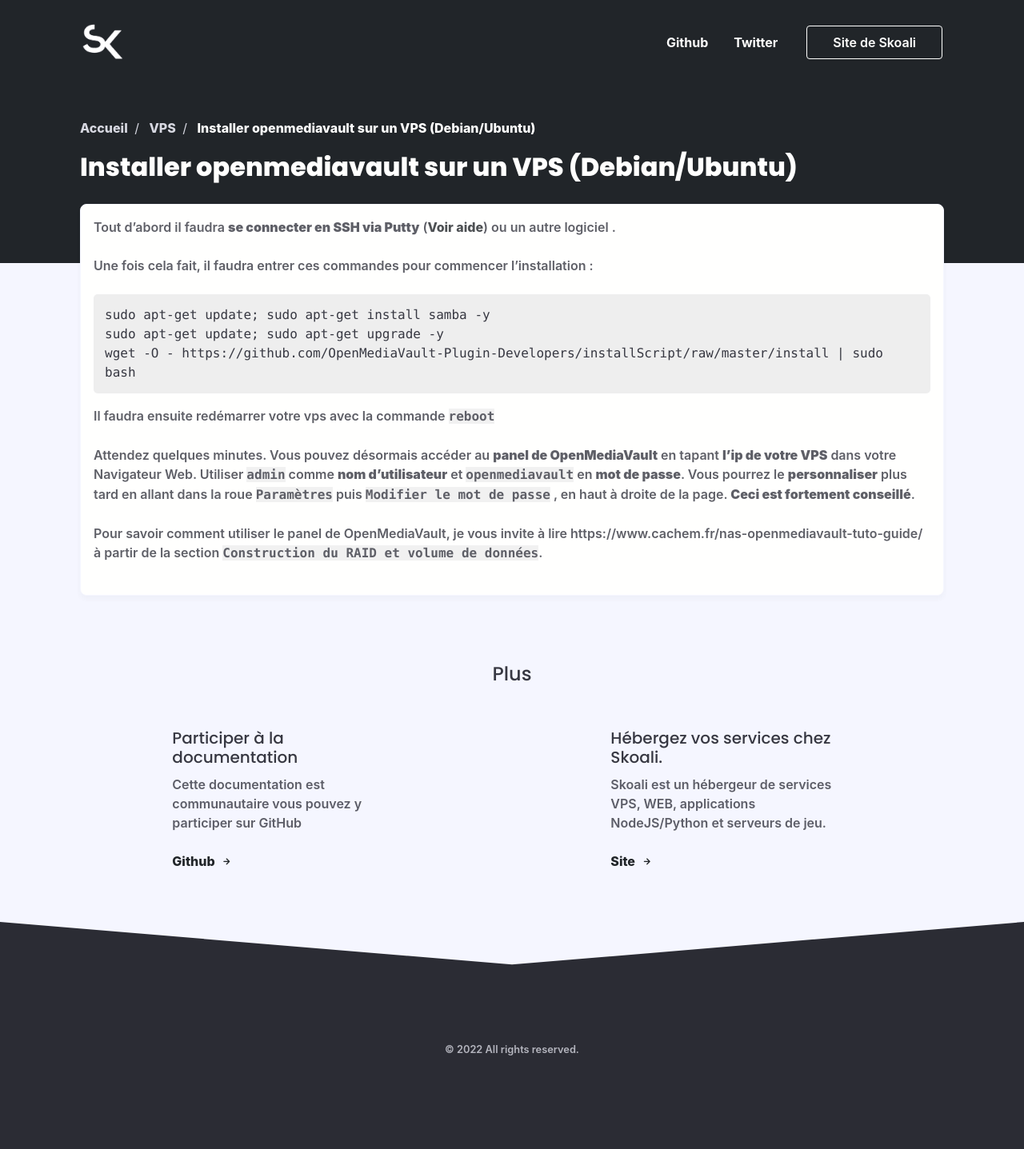
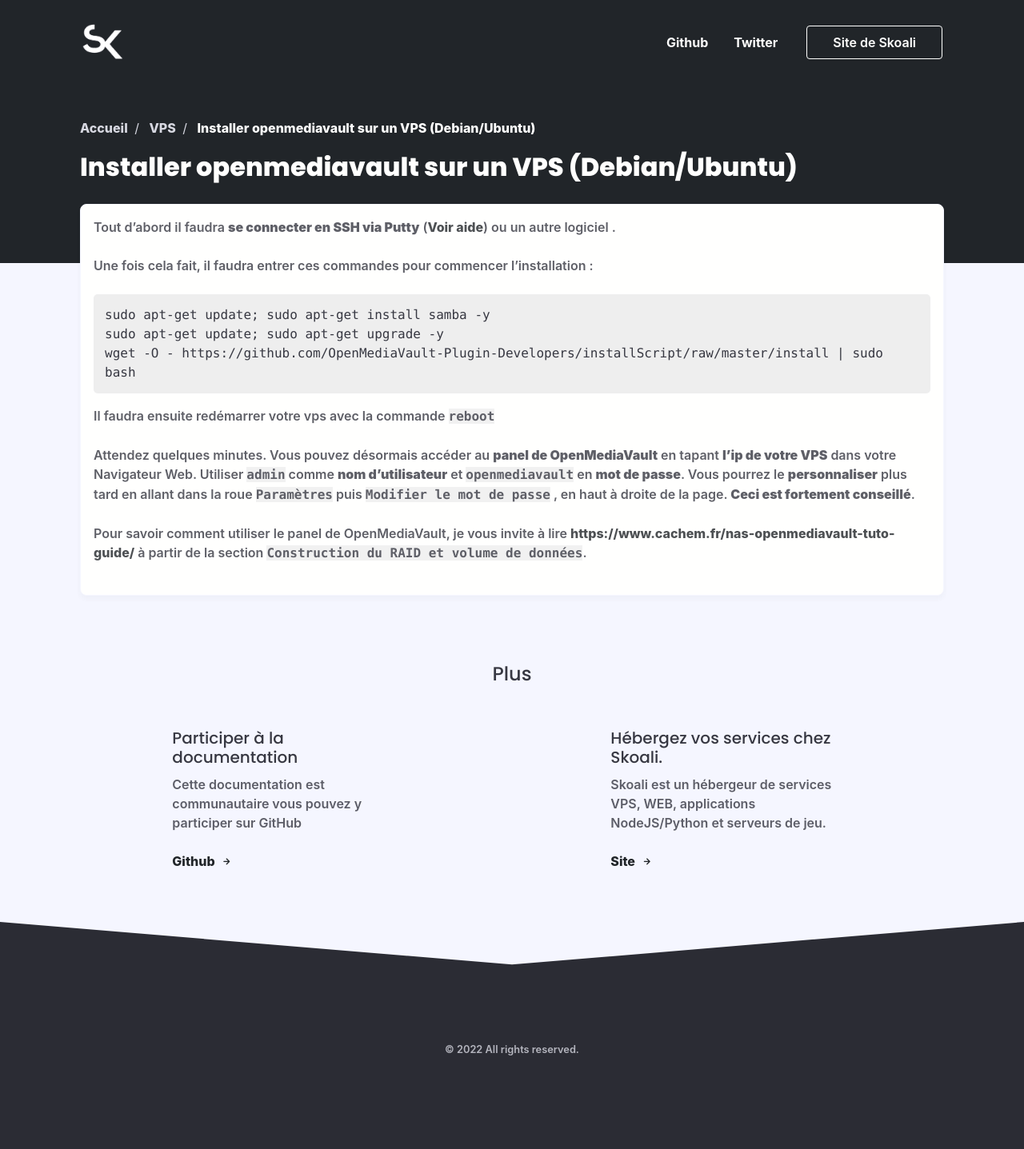
Before and after one commit to Skoali/doc, a Jekyll site: the page built from _posts/vps/2022-01-01-installer-openmediavault.md, in a window 1280 px wide. Shown: the whole page at 80% size. Built offline with Jekyll 4.4.1, drawn with Linux system fonts in a browser that asks for light colours; nearby versions of some CDN libraries; some web fonts are replaced.

```diff
--- a/_posts/vps/2022-01-01-installer-openmediavault.md
+++ b/_posts/vps/2022-01-01-installer-openmediavault.md
@@ -19,4 +19,4 @@ Il faudra ensuite redémarrer votre vps avec la commande `reboot`
 
 Attendez quelques minutes. Vous pouvez désormais accéder au **panel de OpenMediaVault** en tapant **l'ip de votre VPS** dans votre Navigateur Web. Utiliser `admin` comme **nom d'utilisateur** et `openmediavault`  en **mot de passe**. Vous pourrez le **personnaliser** plus tard en allant dans la roue `Paramètres` puis `Modifier le mot de passe` , en haut à droite de la page. **Ceci est fortement conseillé**.
 
-Pour savoir comment utiliser le panel de OpenMediaVault, je vous invite à lire https://www.cachem.fr/nas-openmediavault-tuto-guide/ à partir de la section `Construction du RAID et volume de données`.
+Pour savoir comment utiliser le panel de OpenMediaVault, je vous invite à lire <https://www.cachem.fr/nas-openmediavault-tuto-guide/> à partir de la section `Construction du RAID et volume de données`.
```
